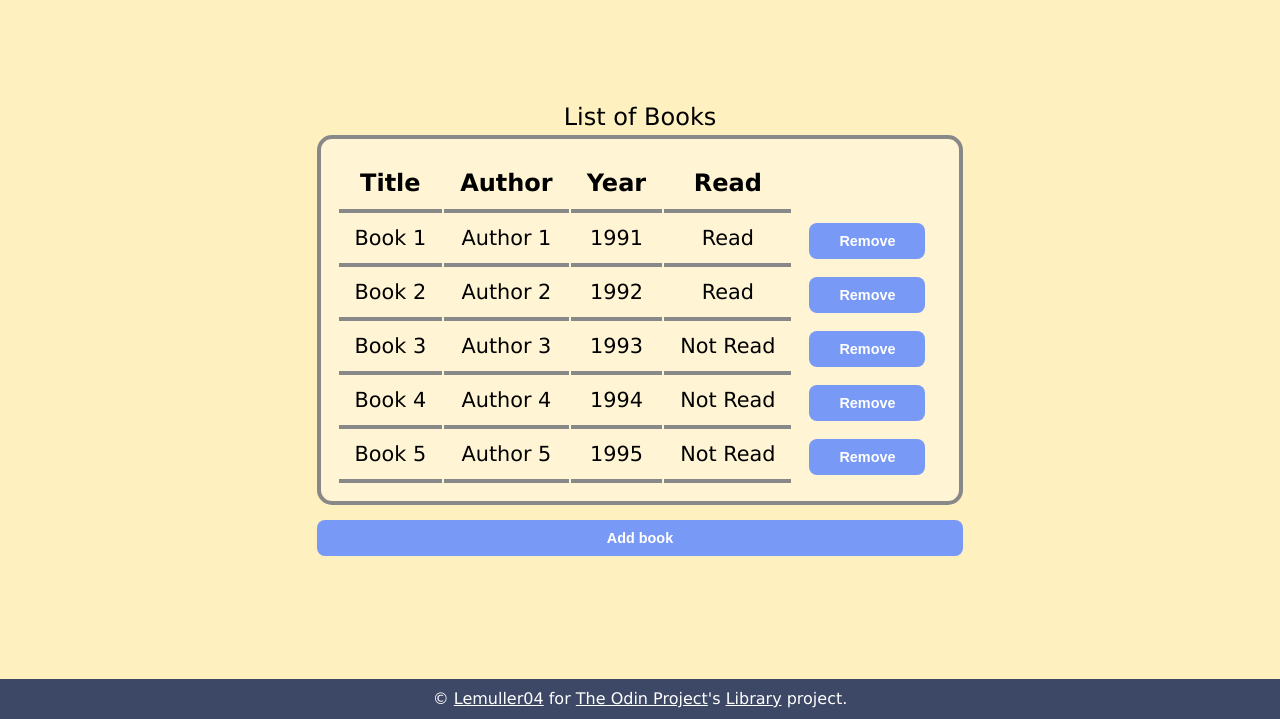
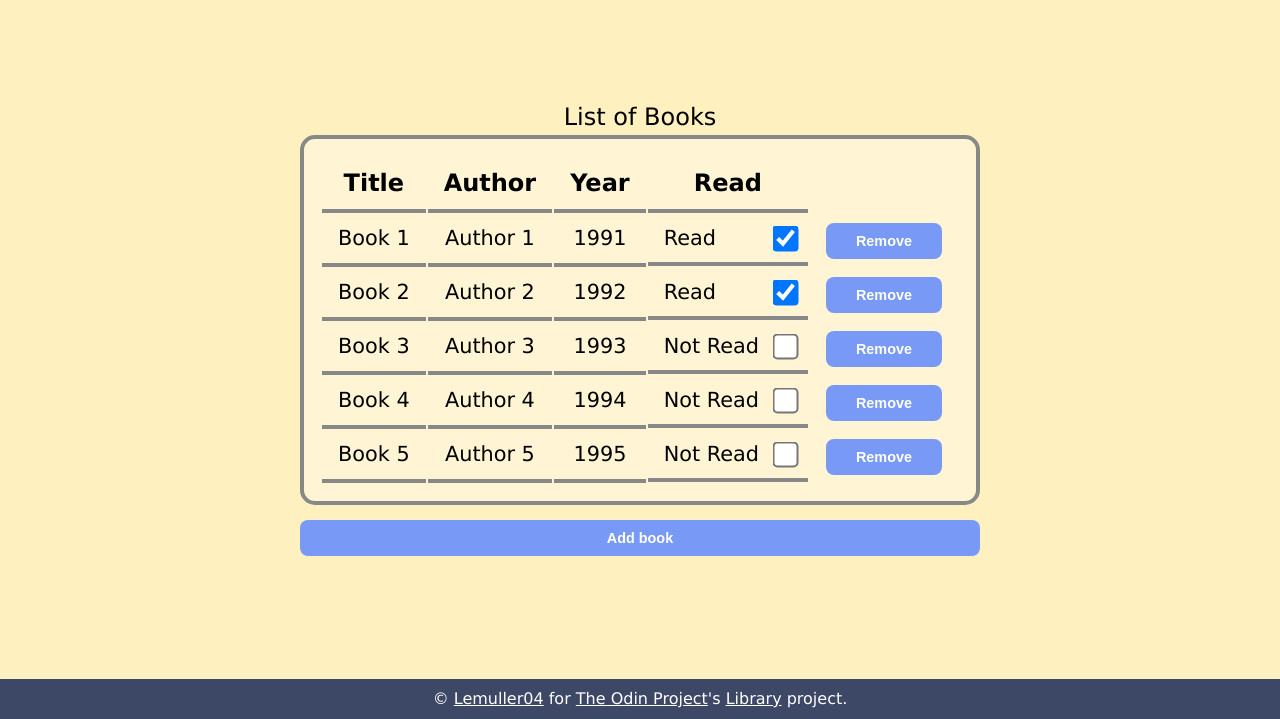
Before and after one commit to Lemuller04/odin-library, a plain HTML site: page index.html in a window 1280 px wide. Shown: the part 81-800 px from the top of the page. Drawn offline with Linux system fonts and the light colour scheme.

Commit message:
feat: add checkboxes for read/not read books

```diff
--- a/index.html
+++ b/index.html
@@ -35,7 +35,7 @@
                     </p>
                     <div>
                         <label for="read">Already read</label>
-                        <input type="checkbox" id="read" name="read">
+                        <input type="checkbox" id="read" name="readNew">
                     </div>
                 </fieldset>
                 <button data-close-modal class="close" type="button">Cancel</button>
--- a/script.js
+++ b/script.js
@@ -5,6 +5,7 @@ function Book(title, author, year, read) {
   this.author = author;
   this.year = year;
   this.read = read ? "Read" : "Not Read";
+  console.log(this.read);
   this.id = crypto.randomUUID();
 }
 
@@ -45,6 +46,12 @@ function listBooks() {
     keys.forEach((key) => {
       const td = document.createElement("td");
       td.textContent = book[key];
+
+      if (key === "read") {
+        addCheckbox(td, book[key], book);
+        td.classList.add("containsCheckbox");
+      }
+
       tr.appendChild(td);
     });
 
@@ -72,6 +79,21 @@ function listBooks() {
   removeBookButtons.forEach((button) => (button.onclick = () => {}));
 
   main.appendChild(table);
+}
+
+function addCheckbox(td, read, book) {
+  const cb = document.createElement("input");
+  cb.type = "checkbox";
+  cb.name = "read";
+  cb.checked = read === "Read";
+
+  cb.addEventListener("change", () => {
+    const index = myLibrary.indexOf(book);
+    book["read"] = cb.checked ? "Read" : "Not Read";
+    listBooks();
+  });
+
+  td.appendChild(cb);
 }
 
 // Defines the table header based on the keys of the Book object
@@ -132,11 +154,12 @@ form.addEventListener("submit", (e) => {
   let title = document.querySelector("input[name=title]").value;
   let author = document.querySelector("input[name=author]").value;
   let year = document.querySelector("input[name=date]").value;
-  let read = document.querySelector("input[type=checkbox]").checked;
+  let read = document.querySelector("input[name=readNew]").checked;
 
   author = author.length < 1 ? "unknown" : author;
   year = year.length < 1 ? "unknown" : year;
 
+  console.log(read);
   addBookToLibrary(title, author, year, read);
   listBooks();
   modal.close();
--- a/styles.css
+++ b/styles.css
@@ -137,8 +137,16 @@ form div {
 
 input[type="checkbox"] {
     transform: scale(2);
+    height: 13px;
 }
 
 .close {
     background-color: #eb6157;
 }
+
+.containsCheckbox {
+    display: flex;
+    justify-content: space-between;
+    align-items: center;
+    gap: 20px;
+}
```
